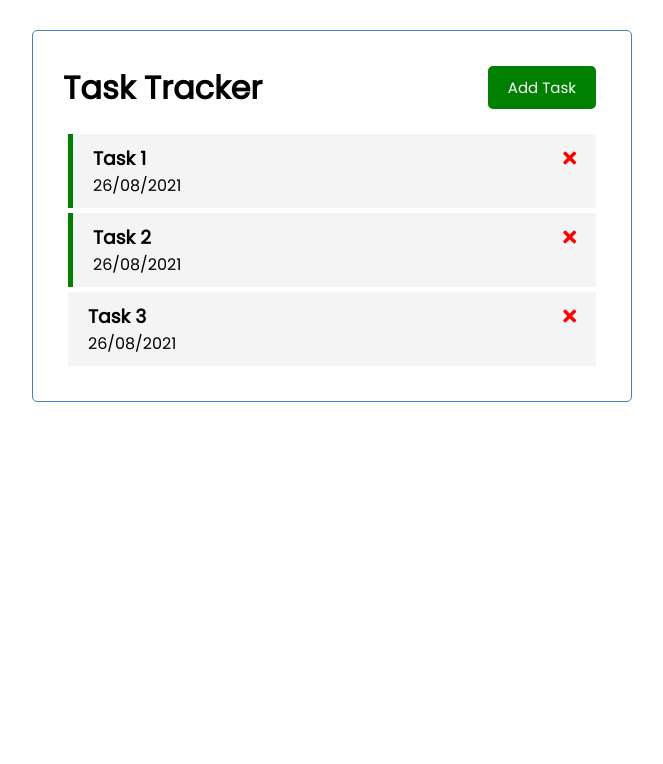
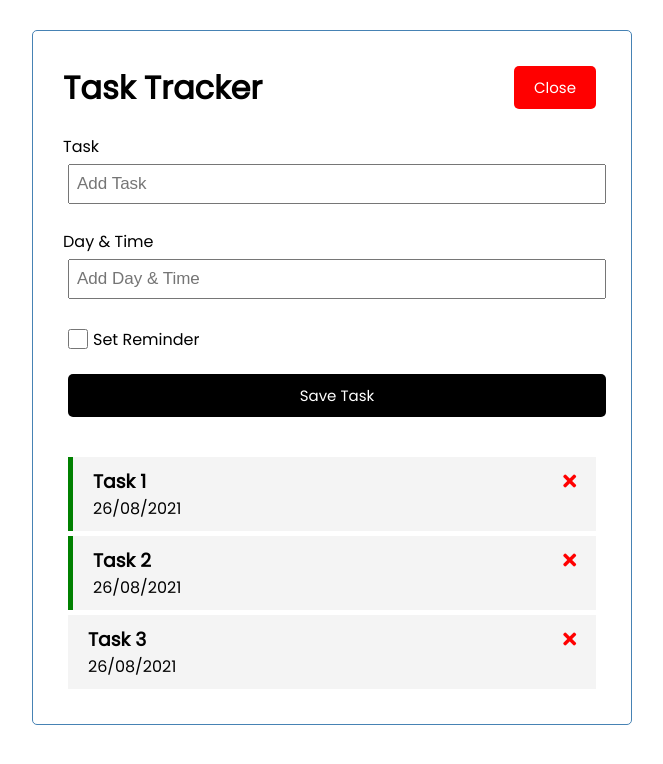
Before and after one commit to code-tieumomo/vue-crash, a Vue app: page / in a window 1280 px wide. Both pictures are taken after a click on the button "Add Task". Shown: the top 764 px of the page, without its empty margins (308-971 px from the left). Built offline with nearby package versions, Linux system fonts and the light colour scheme.

Commit message:
Add form AddTask

```diff
--- a/package.json
+++ b/package.json
@@ -9,6 +9,7 @@
   },
   "dependencies": {
     "core-js": "^3.6.5",
+    "sweetalert2": "^11.1.4",
     "vue": "^3.0.0"
   },
   "devDependencies": {
--- a/public/index.html
+++ b/public/index.html
@@ -5,6 +5,7 @@
     <meta http-equiv="X-UA-Compatible" content="IE=edge">
     <meta name="viewport" content="width=device-width,initial-scale=1.0">
     <link rel="stylesheet" href="https://cdnjs.cloudflare.com/ajax/libs/font-awesome/5.15.4/css/all.min.css" />
+    <script src="//cdn.jsdelivr.net/npm/sweetalert2@11"></script>
     <link rel="icon" href="<%= BASE_URL %>favicon.ico">
     <title><%= htmlWebpackPlugin.options.title %></title>
 </head>
--- a/src/App.vue
+++ b/src/App.vue
@@ -1,23 +1,29 @@
 <template>
   <div class="container">
-    <Header title="Task Tracker" />
-    <Tasks :tasks="tasks" />
+    <Header @toggle-add-task="toggleAddTask" title="Task Tracker" :showAddTask="showAddTask" />
+    <div v-show="showAddTask">
+      <AddTask @add-task="addTask" />
+    </div>
+    <Tasks @toggle-reminder="toggleReminder" @delete-task="deleteTask" :tasks="tasks" />
   </div>
 </template>
 
 <script>
 import Header from "./components/Header";
 import Tasks from "./components/Tasks";
+import AddTask from "./components/AddTask";
 
 export default {
   name: "App",
   components: {
     Header,
-    Tasks
+    Tasks,
+    AddTask
   },
   data() {
     return {
-      tasks: []
+      tasks: [],
+      showAddTask: false
     };
   },
   created() {
@@ -41,6 +47,30 @@
         reminder: false
       }
     ];
+  },
+  methods: {
+    toggleAddTask() {
+      this.showAddTask = !this.showAddTask;
+    },
+    addTask(task) {
+      this.tasks = [...this.tasks, task];
+    },
+    deleteTask(id) {
+      this.tasks = this.tasks.filter(task => task.id !== id);
+    },
+    toggleReminder(id) {
+      // Way 1
+      this.tasks = this.tasks.map(task => task.id === id ? { ...task, reminder: !task.reminder } : task);
+
+      // Way 2
+      // this.tasks = this.tasks.map(task => {
+      //   if (task.id === id) {
+      //     task.reminder = !task.reminder
+      //   }
+      //
+      //   return task;
+      // });
+    }
   }
 };
 </script>
@@ -52,6 +82,7 @@
   box-sizing: border-box;
   margin: 0;
   padding: 0;
+  user-select: none;
 }
 
 body {
--- /dev/null
+++ b/src/components/AddTask.vue
@@ -0,0 +1,111 @@
+<template>
+  <form @submit="onSubmit" class="add-form">
+    <div class="form-control">
+      <label>Task</label>
+      <input type="text" name="text" v-model="text" placeholder="Add Task" />
+    </div>
+    <div class="form-control">
+      <label>Day & Time</label>
+      <input
+          type="text"
+          name="day"
+          v-model="day"
+          placeholder="Add Day & Time"
+      />
+    </div>
+    <div class="form-control form-control-check">
+      <input type="checkbox" name="reminder" v-model="reminder" />
+      <label>Set Reminder</label>
+    </div>
+
+    <input type="submit" value="Save Task" class="btn btn-block" />
+  </form>
+</template>
+
+<script>
+import Swal from "sweetalert2";
+
+export default {
+  name: "AddTask",
+  data() {
+    return {
+      text: "",
+      day: "",
+      reminder: false
+    };
+  },
+  methods: {
+    clear() {
+      this.text = "";
+      this.day = "";
+      this.reminder = false;
+    },
+    onSubmit(e) {
+      e.preventDefault();
+
+      if (!this.text) {
+        Swal.fire({
+          icon: "error",
+          title: "Oops...",
+          text: "Please add a task!"
+        });
+
+        return;
+      }
+
+      const newTask = {
+        id: Math.floor(Math.random() * 100),
+        text: this.text,
+        day: this.day,
+        reminder: this.reminder
+      };
+
+      this.$emit("add-task", newTask);
+
+      this.clear();
+    }
+  }
+};
+</script>
+
+<style scoped>
+.add-form {
+  margin-bottom: 40px;
+}
+
+.form-control {
+  margin: 20px 0;
+}
+
+.form-control label {
+  display: block;
+}
+
+.form-control input {
+  width: 100%;
+  height: 40px;
+  margin: 5px;
+  padding: 3px 7px;
+  font-size: 17px;
+}
+
+.form-control-check {
+  display: flex;
+  align-items: center;
+  justify-content: space-between;
+}
+
+.form-control-check label {
+  flex: 1;
+}
+
+.form-control-check input:not([type=checkbox]) {
+  flex: 2;
+  height: 20px;
+}
+
+.form-control-check input[type=checkbox] {
+  height: 20px;
+  width: 20px;
+}
+</style>
--- a/src/components/Button.vue
+++ b/src/components/Button.vue
@@ -11,7 +11,7 @@
   },
   methods: {
     onClick() {
-      console.log("click");
+      this.$emit("btn-click");
     }
   }
 };
--- a/src/components/Header.vue
+++ b/src/components/Header.vue
@@ -1,7 +1,9 @@
 <template>
   <header>
     <h1>{{ title }}</h1>
-    <Button text="Add Task" color="green" />
+    <Button @btn-click="$emit('toggle-add-task')"
+            :text="showAddTask ? 'Close' : 'Add Task'"
+            :color="showAddTask ? 'red' : 'green'" />
   </header>
 </template>
 
@@ -16,8 +18,10 @@
   props: {
     title: {
       type: String
-    }
-  }
+    },
+    showAddTask: Boolean
+  },
+  emits: ["toggle-add-task"]
 };
 </script>
 
--- a/src/components/Task.vue
+++ b/src/components/Task.vue
@@ -1,8 +1,8 @@
 <template>
-  <div :class="[task.reminder ? `reminder` : ``, `task`]">
+  <div @dblclick="$emit('toggle-reminder', task.id)" :class="[task.reminder ? `reminder` : ``, `task`]">
     <h3>
       {{ task.text }}
-      <i class="fas fa-times"></i>
+      <i @click="$emit('delete-task', task.id)" class="fas fa-times"></i>
     </h3>
     <p>{{ task.day }}</p>
   </div>
@@ -13,7 +13,8 @@
   name: "Task",
   props: {
     task: Object
-  }
+  },
+  emits: ["toggle-reminder", "delete-task"]
 };
 </script>
 
--- a/src/components/Tasks.vue
+++ b/src/components/Tasks.vue
@@ -1,6 +1,7 @@
 <template>
   <div v-for="task in tasks" :key="task.id">
-    <Task :task="task" />
+    <Task @toggle-reminder="$emit('toggle-reminder', task.id)" @delete-task="$emit('delete-task', task.id)"
+          :task="task" />
   </div>
 </template>
 
@@ -14,7 +15,8 @@
   },
   components: {
     Task
-  }
+  },
+  emits: ["delete-task", "toggle-reminder"]
 };
 </script>
 
```
Also changed, not shown: 1 other file (tests, documents, lock files or other folders).
